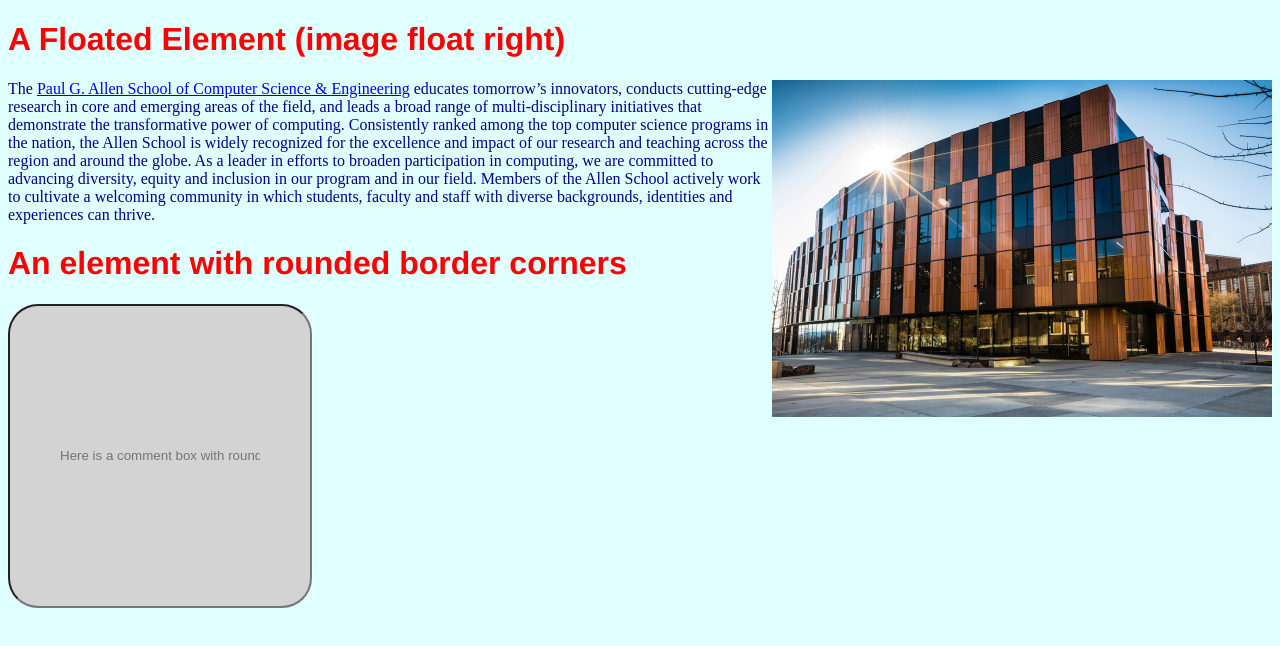
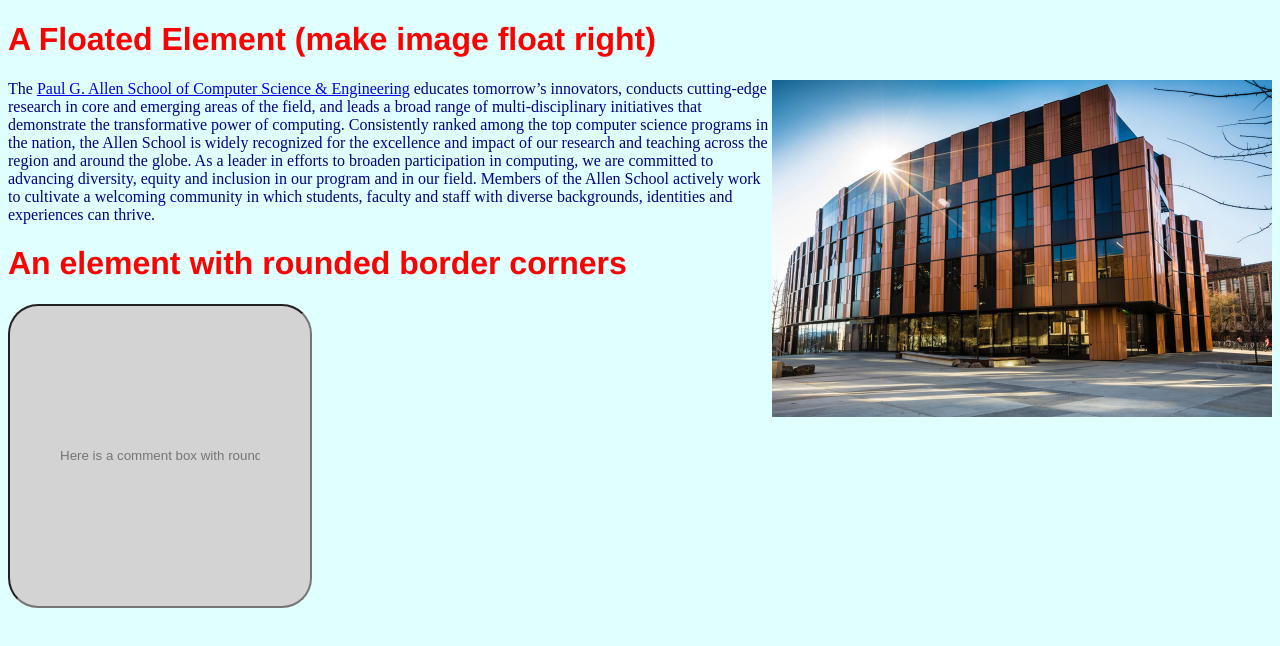
Before and after one commit to qdong2-1939095/qdong2-1939095, a plain HTML site: page someCSS.html in a window 1280 px wide. Drawn offline with Linux system fonts and the light colour scheme.

Commit message:
complete builder level2 master

```diff
--- a/someCSS.html
+++ b/someCSS.html
@@ -4,7 +4,7 @@
 		<link rel="stylesheet" type="text/css" href="anExternal.css">
 	</head>
 	<body>
-		<h1> A Floated Element (image float right)</h1>
+		<h1> A Floated Element (make image float right)</h1>
 		<p>
 		<img src="GatesCenter.jpeg" width="500"/>
 		The <a href="https://www.cs.washington.edu/">Paul G. Allen School of Computer Science & Engineering</a> educates tomorrow’s innovators,
```
